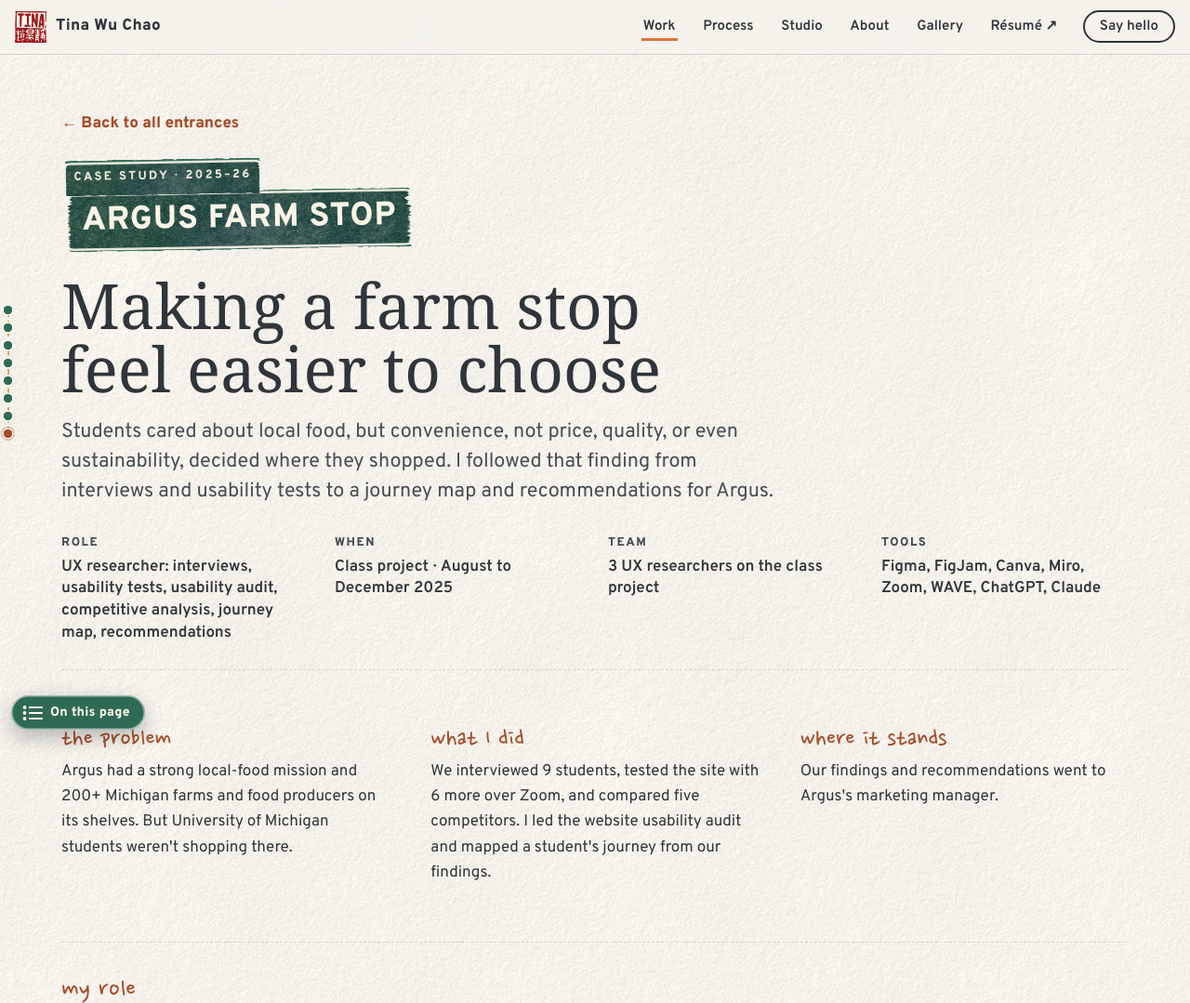
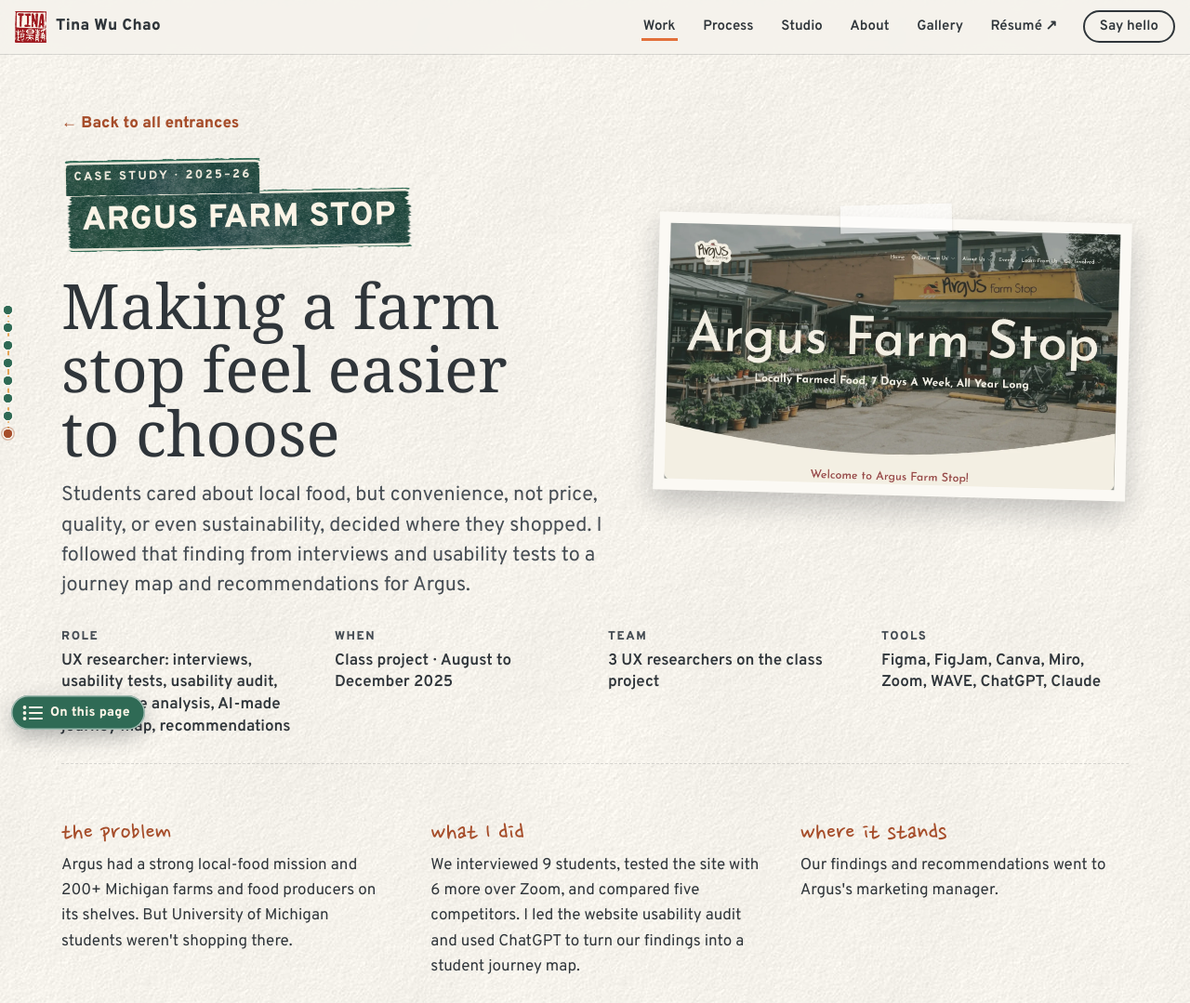
Before and after one commit to tiwuchao/Tina_Chao_Portfolio, a plain HTML site: page argus.html in a window 1280 px wide. Shown: the top 1079 px of the page at 93% size. Drawn offline with Linux system fonts and the light colour scheme; a web font is replaced by a local one.

Commit message:
Case study headers: taped image beside each title; label Argus journey map as AI-made
- in2being: homepage concept; Argus: Argus's homepage; LendMate: Sarah May persona
- Argus: journey map labeled as made with ChatGPT from the team's research

Co-Authored-By: Claude Opus 5.5 <noreply@anthropic.com>
Claude-Session: https://claude.ai/code/session_01BJMedSfPuoSbJqrBzpBZ8p

```diff
--- a/argus.html
+++ b/argus.html
@@ -67,7 +67,7 @@
 </nav>
 
 <main id="argus" class="view subpage cs">
-  <header class="wrap cs-head" data-toc="Overview">
+  <header class="wrap cs-head has-art" data-toc="Overview">
     <a class="back" href="./#work">← Back to all entrances</a>
     <div class="entry-sign">
       <span class="sign tab"><span class="tabtext">Case study · 2025–26</span></span>
@@ -75,11 +75,12 @@
     </div>
     <h1 class="cs-title">Making a farm stop feel easier to choose</h1>
     <p class="cs-lede">Students cared about local food, but convenience, not price, quality, or even sustainability, decided where they shopped. I followed that finding from interviews and usability tests to a journey map and recommendations for Argus.</p>
+    <figure class="cs-art"><img src="images/argus-before.webp" alt="Argus Farm Stop's homepage, with its logo and a photo of the Ann Arbor storefront" loading="eager"></figure>
   </header>
 
   <div class="wrap">
     <dl class="cs-meta">
-      <div><dt>Role</dt><dd>UX researcher: interviews, usability tests, usability audit, competitive analysis, journey map, recommendations</dd></div>
+      <div><dt>Role</dt><dd>UX researcher: interviews, usability tests, usability audit, competitive analysis, AI-made journey map, recommendations</dd></div>
       <div><dt>When</dt><dd>Class project · August to December 2025</dd></div>
       <div><dt>Team</dt><dd>3 UX researchers on the class project</dd></div>
       <div><dt>Tools</dt><dd>Figma, FigJam, Canva, Miro, Zoom, WAVE, ChatGPT, Claude</dd></div>
@@ -87,7 +88,7 @@
 
     <section class="inshort" aria-label="In short">
       <div><p class="hand">the problem</p><p>Argus had a strong local-food mission and 200+ Michigan farms and food producers on its shelves. But University of Michigan students weren't shopping there.</p></div>
-      <div><p class="hand">what I did</p><p>We interviewed 9 students, tested the site with 6 more over Zoom, and compared five competitors. I led the website usability audit and mapped a student's journey from our findings.</p></div>
+      <div><p class="hand">what I did</p><p>We interviewed 9 students, tested the site with 6 more over Zoom, and compared five competitors. I led the website usability audit and used ChatGPT to turn our findings into a student journey map.</p></div>
       <div><p class="hand">where it stands</p><p>Our findings and recommendations went to Argus's marketing manager.</p></div>
     </section>
 
@@ -95,7 +96,7 @@
       <h2 class="myrole-label" id="argusRoleTitle">my role</h2>
       <p class="myrole-lede">I worked with two teammates. We split the sessions between us: I ran 3 of the 9 interviews and 2 of the 6 usability tests. We conducted the competitive analysis together, and I independently led the website usability audit.</p>
       <dl class="myrole-grid">
-        <div><dt>Research</dt><dd>Student interviews, synthesis contributions, journey map</dd></div>
+        <div><dt>Research</dt><dd>Student interviews, synthesis contributions, journey map (made with ChatGPT)</dd></div>
         <div><dt>Evaluation</dt><dd>Website usability audit, competitive analysis</dd></div>
         <div><dt>Strategy</dt><dd>Stakeholder recommendations</dd></div>
       </dl>
@@ -216,8 +217,8 @@
 
     <div class="subblock">
       <h3>Following Sophie through a week</h3>
-      <p>I used ChatGPT to synthesize our research into a journey map. It follows Sophie from her usual grocery run to whether she comes back the next week, and every pain point is tagged with the finding behind it. Her two lowest points both happen on the website: checking whether Argus is worth the trip, and picking how to shop. That's where design could help her most.</p>
-      <figure class="shot"><a class="shot-mat zoom" href="images/argus-journey.webp" target="_blank" rel="noopener" title="Open the full-size journey map"><img src="images/argus-journey.webp" alt="Journey map for Sophie across six stages: weekly grocery run, hears about Argus, checks the website, picks how to shop, shops, and next week. Rows show what she does, what she's thinking, how she feels, touchpoints, pain points tagged with research findings, and how-might-we opportunities. Her feelings start neutral, rise to curious when she hears about Argus, drop to confused on the website and frustrated when picking how to shop, rise to good but price-conscious while shopping, and settle below neutral as habit wins the next week." width="2560" height="2032" loading="lazy"></a><figcaption>Sophie's journey, built from all three studies. Click to open it full size.</figcaption></figure>
+      <p>This journey map was made by AI: I used ChatGPT to synthesize the research our team did into one map. It follows Sophie from her usual grocery run to whether she comes back the next week, and every pain point is tagged with the finding behind it. Her two lowest points both happen on the website: checking whether Argus is worth the trip, and picking how to shop. That's where design could help her most.</p>
+      <figure class="shot"><a class="shot-mat zoom" href="images/argus-journey.webp" target="_blank" rel="noopener" title="Open the full-size journey map"><img src="images/argus-journey.webp" alt="Journey map for Sophie across six stages: weekly grocery run, hears about Argus, checks the website, picks how to shop, shops, and next week. Rows show what she does, what she's thinking, how she feels, touchpoints, pain points tagged with research findings, and how-might-we opportunities. Her feelings start neutral, rise to curious when she hears about Argus, drop to confused on the website and frustrated when picking how to shop, rise to good but price-conscious while shopping, and settle below neutral as habit wins the next week." width="2560" height="2032" loading="lazy"></a><figcaption>Sophie's journey, made with ChatGPT from our team's research across all three studies. Click to open it full size.</figcaption></figure>
     </div>
 
     <div class="reframe argus-hmw">
--- a/css/site.css
+++ b/css/site.css
@@ -1299,3 +1299,15 @@ img.seal { display: block; object-fit: contain; }
 /* Contact: small envelope icon beside the email address */
 .email-wrap { display: inline-flex; align-items: center; gap: .45em; min-width: 0; }
 .email-icon { width: clamp(1.3rem, 3.4vw, 1.75rem); height: auto; flex: none; fill: none; stroke: var(--rust); stroke-width: 2; stroke-linecap: round; stroke-linejoin: round; }
+
+/* Case study header: a taped-on picture beside the title, filling the empty space on the right */
+.cs-art { position: relative; width: 100%; max-width: 560px; margin: 2rem 0 0; justify-self: center; padding: 12px; background: #fbf9f4;
+  box-shadow: 0 14px 30px rgba(20, 24, 30, .22); transform: rotate(1.5deg); }
+.cs-art::before { content: ""; position: absolute; top: -14px; left: 50%; width: 120px; height: 30px; margin-left: -60px;
+  background: rgba(255, 255, 255, .6); box-shadow: 0 1px 3px rgba(0, 0, 0, .12); transform: rotate(-3deg); }
+.cs-art img { display: block; width: 100%; height: auto; }
+@media (min-width: 960px) {
+  .cs-head.has-art { grid-template-columns: minmax(0, 1.15fr) minmax(0, 1fr); column-gap: 56px; }
+  .cs-head.has-art > :not(.cs-art) { grid-column: 1; }
+  .cs-head.has-art > .cs-art { grid-column: 2; grid-row: 1 / span 4; align-self: center; margin: 0; }
+}
```
Also changed, not shown: in2being.html (+2 -1 lines), lendmate.html (+2 -1 lines).
